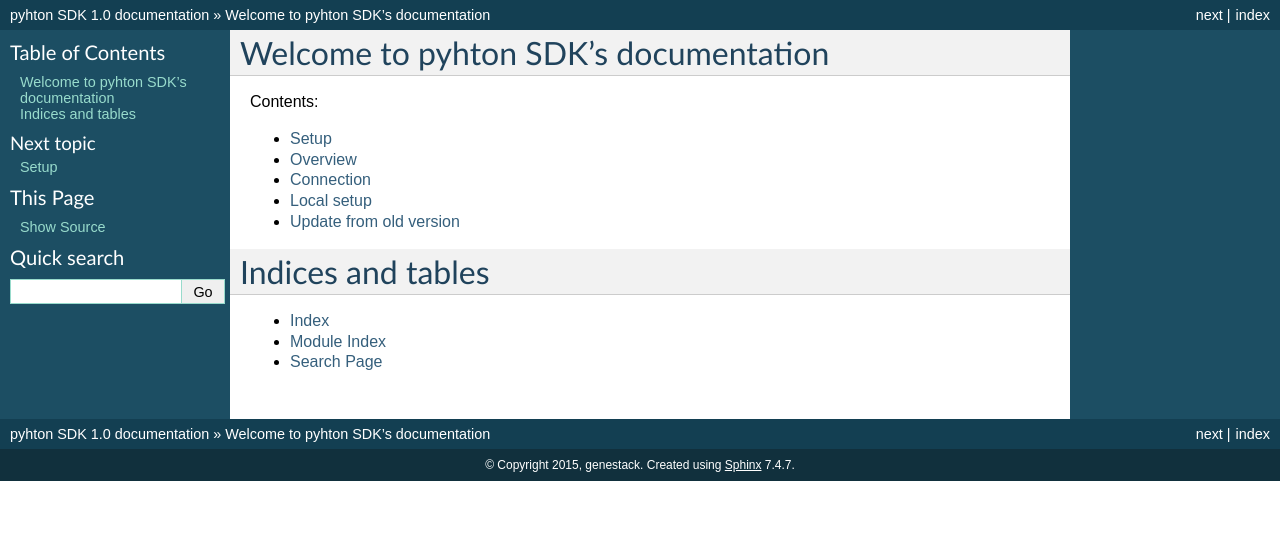
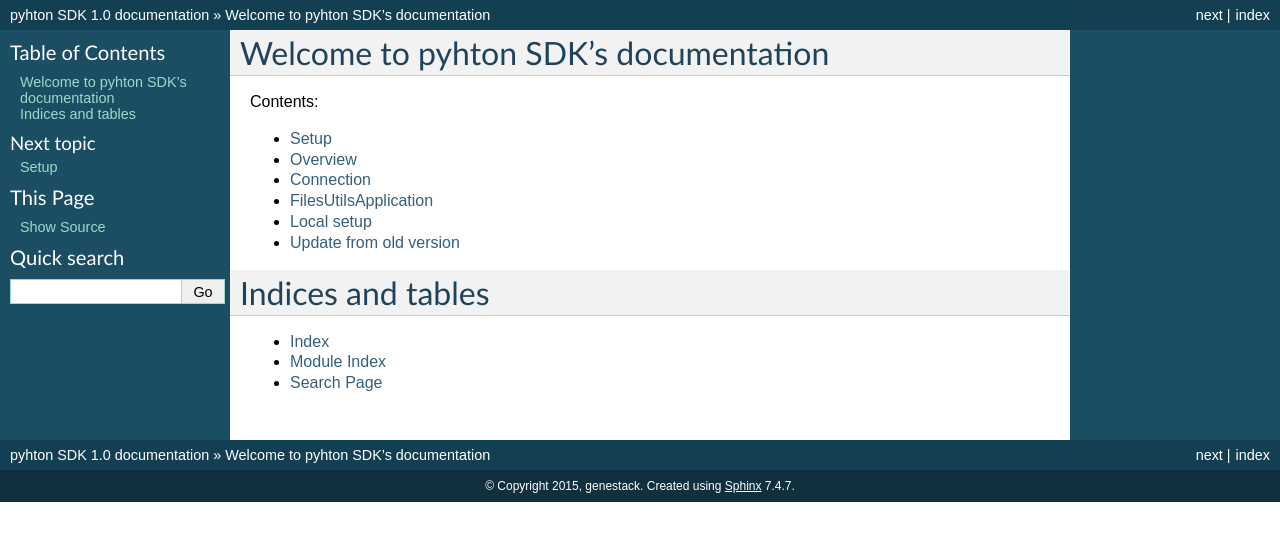
Before and after one commit to genestack/sdk, a Sphinx documentation site: the page built from docs/source/index.rst, in a window 1280 px wide. Shown: the top 541 px of the page. Built offline with Sphinx 7.4.7, drawn with Linux system fonts in a browser that asks for light colours; pages that are not in the unit, such as notebooks, are missing from menus.

Commit message:
Add autogenerated FilesUtil docs.

```diff
--- /dev/null
+++ b/docs/source/files_util.rst
@@ -0,0 +1,5 @@
+FilesUtilsApplication
+=====================
+
+    .. automodule:: genestack.FilesUtil
+       :members:
--- a/docs/source/index.rst
+++ b/docs/source/index.rst
@@ -11,6 +11,8 @@
    connection
    genestack-user-setup
    genestack-application-manager
+
+   files_util
    local_setup
    update_from_old_version
 
```
